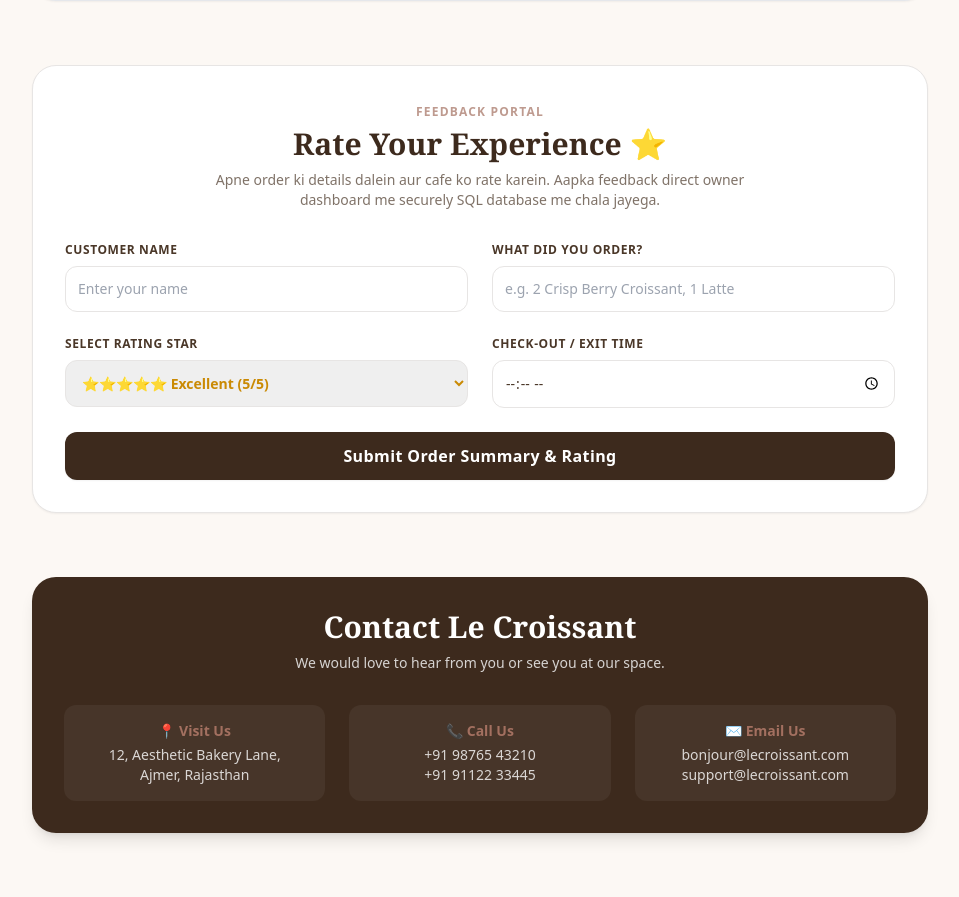
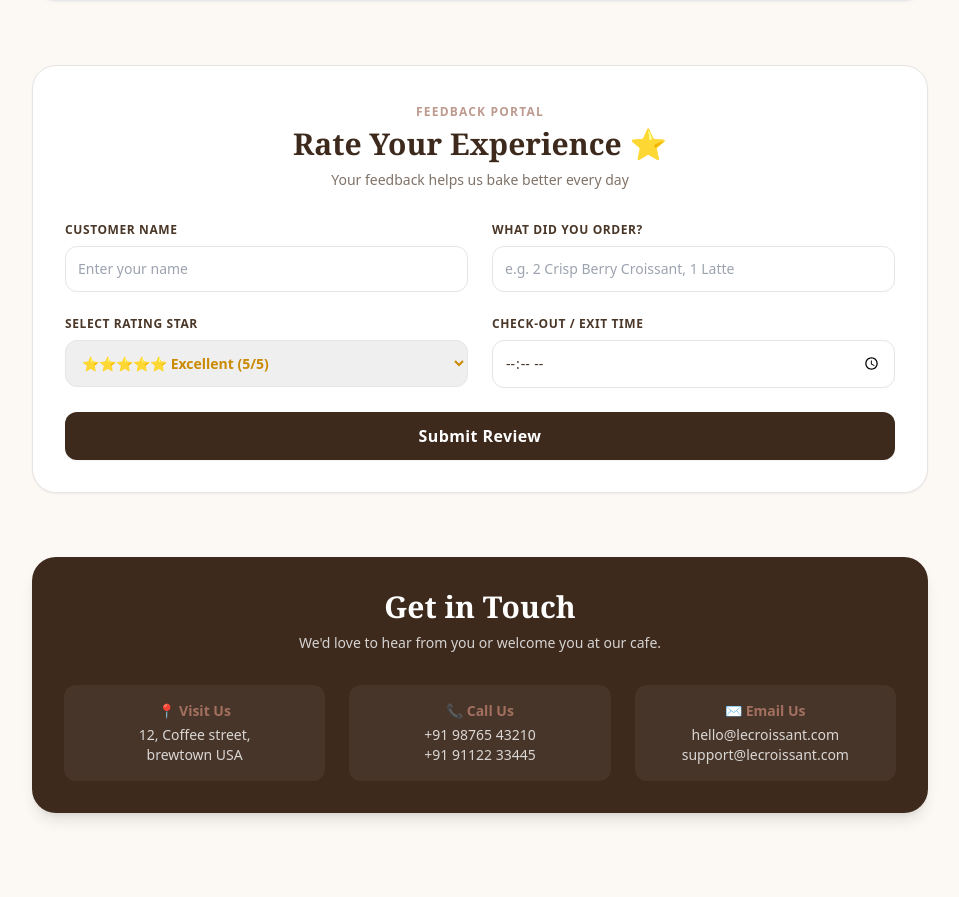
Before and after one commit to Falakshekh/le-croissant-cafe, a Flask app: page / in a window 1280 px wide. Shown: the part 1838-2735 px from the top of the page, without its empty margins (160-1119 px from the left). After the commit the page ends 2658 px from the top, so only its background shows below. Run offline with Flask 3, Linux system fonts and the light colour scheme; some libraries are stand-ins or nearby versions.

Commit message:
Updated cafe aesthetic

```diff
--- a/templates/index.html
+++ b/templates/index.html
@@ -39,7 +39,7 @@
             <div class="bg-white p-6 rounded-2xl shadow-xl w-full max-w-md border">
                 <h3 class="text-lg font-serif font-bold mb-3">✨ Ask AI Food Recommender</h3>
                 <div class="flex gap-2">
-                    <input id="ai-input" type="text" placeholder="Kya khane ka mann hai? (e.g. chocolate, cold)" class="flex-1 border border-stone-200 px-4 py-2 rounded-xl text-sm">
+                    <input id="ai-input" type="text" placeholder="What are you craving? (e.g. chocolate, cold, etc)" class="flex-1 border border-stone-200 px-4 py-2 rounded-xl text-sm">
                     <button onclick="askAI()" class="bg-[#3d2a1d] text-white px-4 py-2 rounded-xl font-medium text-sm">Ask</button>
                 </div>
                 <div id="ai-results" class="mt-4 space-y-2 hidden"></div>
@@ -81,7 +81,7 @@
 
     <section id="booking" class="max-w-4xl mx-auto my-12 p-8 bg-white rounded-3xl shadow-sm border">
         <h2 class="text-3xl font-serif font-bold text-center mb-2">Book Your Premium Slot</h2>
-        <p class="text-center text-sm opacity-70 mb-8" id="ml-prediction">🔮 Loading ML Seat Demands...</p>
+        <p class="text-center text-sm opacity-70 mb-8" id="ml-prediction">🔮 Loading Seat Demands...</p>
         <form id="booking-form" onsubmit="handleBooking(event)" class="grid md:grid-cols-2 gap-6">
             <div><label class="block text-xs font-bold uppercase mb-2">Your Name</label><input type="text" id="book-name" required class="w-full border p-3 rounded-xl"></div>
             <div><label class="block text-xs font-bold uppercase mb-2">Select Table</label><select id="book-seat" class="w-full border p-3 rounded-xl"><option value="1">Table 1 (Window Side)</option><option value="2">Table 2 (Corner Cozy)</option><option value="3">Table 3 (Main Lounge)</option></select></div>
@@ -95,7 +95,7 @@
         <div class="text-center max-w-xl mx-auto mb-8">
             <span class="text-xs font-bold tracking-widest uppercase text-premium opacity-70">Feedback Portal</span>
             <h2 class="text-3xl font-serif font-bold text-[#3d2a1d] mt-1">Rate Your Experience ⭐</h2>
-            <p class="text-sm opacity-70 mt-2">Apne order ki details dalein aur cafe ko rate karein. Aapka feedback direct owner dashboard me securely SQL database me chala jayega.</p>
+            <p class="text-sm opacity-70 mt-2">Your feedback helps us bake better every day</p>
         </div>
 
         <form id="order-form" onsubmit="handleOrderRating(event)" class="grid md:grid-cols-2 gap-6">
@@ -123,19 +123,19 @@
             </div>
             <div class="md:col-span-2">
                 <button type="submit" class="w-full bg-[#3d2a1d] text-white py-3 rounded-xl font-bold tracking-wide hover:bg-opacity-95 transition shadow-sm">
-                    Submit Order Summary & Rating
+                    Submit Review
                 </button>
             </div>
         </form>
     </section>
 
     <section id="contact" class="max-w-4xl mx-auto my-16 p-8 bg-[#3d2a1d] text-white rounded-3xl shadow-lg">
-        <h2 class="text-3xl font-serif font-bold text-center mb-2">Contact Le Croissant</h2>
-        <p class="text-center text-sm text-stone-300 mb-8">We would love to hear from you or see you at our space.</p>
+        <h2 class="text-3xl font-serif font-bold text-center mb-2">Get in Touch</h2>
+        <p class="text-center text-sm text-stone-300 mb-8">We'd love to hear from you or welcome you at our cafe.</p>
         <div class="grid md:grid-cols-3 gap-6 text-center text-sm">
             <div class="p-4 bg-white bg-opacity-5 rounded-xl">
                 <h4 class="font-bold text-premium mb-1">📍 Visit Us</h4>
-                <p class="opacity-80">12, Aesthetic Bakery Lane,<br>Ajmer, Rajasthan</p>
+                <p class="opacity-80">12, Coffee street,<br>brewtown USA</p>
             </div>
             <div class="p-4 bg-white bg-opacity-5 rounded-xl">
                 <h4 class="font-bold text-premium mb-1">📞 Call Us</h4>
@@ -143,7 +143,7 @@
             </div>
             <div class="p-4 bg-white bg-opacity-5 rounded-xl">
                 <h4 class="font-bold text-premium mb-1">✉️ Email Us</h4>
-                <p class="opacity-80">bonjour@lecroissant.com<br>support@lecroissant.com</p>
+                <p class="opacity-80">hello@lecroissant.com<br>support@lecroissant.com</p>
             </div>
         </div>
     </section>
```
